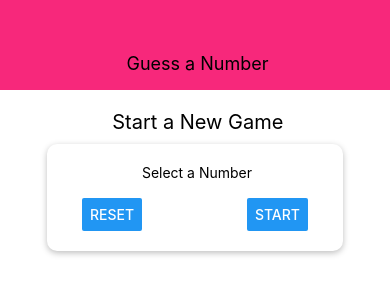
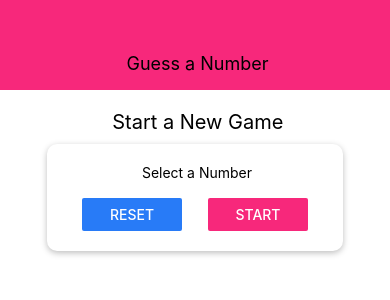
Before and after one commit to ravipjoshi/rn-Guess-Number, a React Native app: screen / in a window 390 px wide. Shown: the top 300 px of the page. Built offline with nearby package versions, Linux system fonts and the light colour scheme.

Commit message:
Created color file to manage theme of the application

```diff
--- a/components/Header.js
+++ b/components/Header.js
@@ -1,5 +1,6 @@
 import React from 'react';
 import {View, StyleSheet, Text} from 'react-native';
+import colors from '../constants/colors';
 
 const Header = props => {
     return (
@@ -14,7 +15,7 @@
         height:90,
         width: '100%',
         paddingTop: 36,
-        backgroundColor: '#f7287b',
+        backgroundColor: colors.primary,
         alignItems:"center",
         justifyContent:"center"
     },
--- /dev/null
+++ b/constants/colors.js
@@ -0,0 +1,4 @@
+export default{
+    primary: '#f7287b',
+    accent:'#287bf7'
+}
--- a/screens/StartGameScreen.js
+++ b/screens/StartGameScreen.js
@@ -1,6 +1,7 @@
 import React from 'react';
 import {View, StyleSheet, Text, TextInput, Button} from 'react-native';
 import Card from '../components/Card';
+import colors from '../constants/colors';
 
 const StartGameScreen = props => {
     return (
@@ -10,8 +11,12 @@
                 <Text> Select a Number</Text>
                 <TextInput title='Select a number'/>
                 <View style={styles.buttonContainer}>
-                    <Button title='reset' onPress={()=>{}}/>
-                    <Button title='start' onPress={()=>{}}/>
+                    <View style={styles.button}>
+                        <Button title='reset' onPress={()=>{}} color={colors.accent}/>
+                    </View>
+                    <View style={styles.button}>
+                        <Button title='start' onPress={()=>{}} color={colors.primary}/>
+                    </View>
                 </View>
 
             </Card>
@@ -41,6 +46,9 @@
         width:'100%',
         justifyContent: 'space-between',
         paddingHorizontal: 15
+     },
+     button:{
+         width: 100,
      }
 });
 
```
